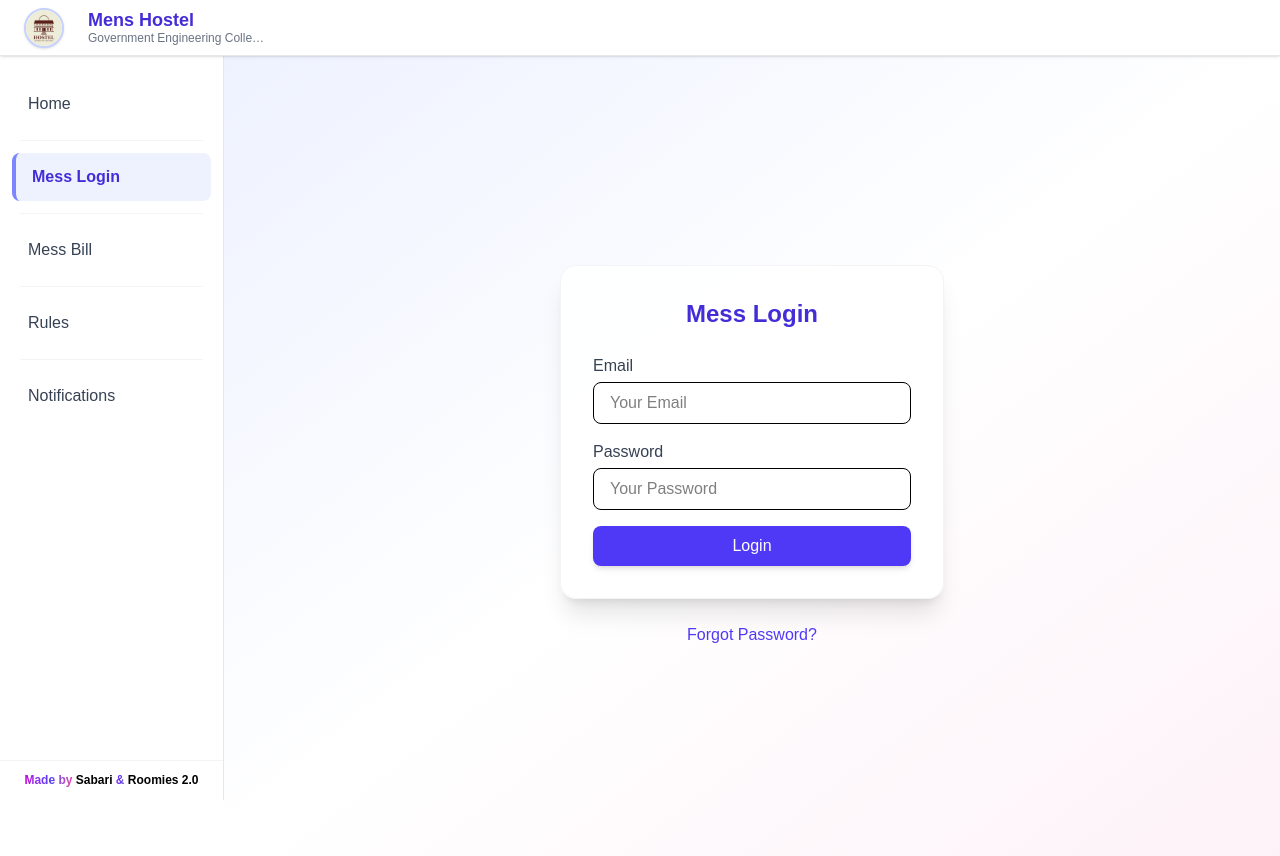
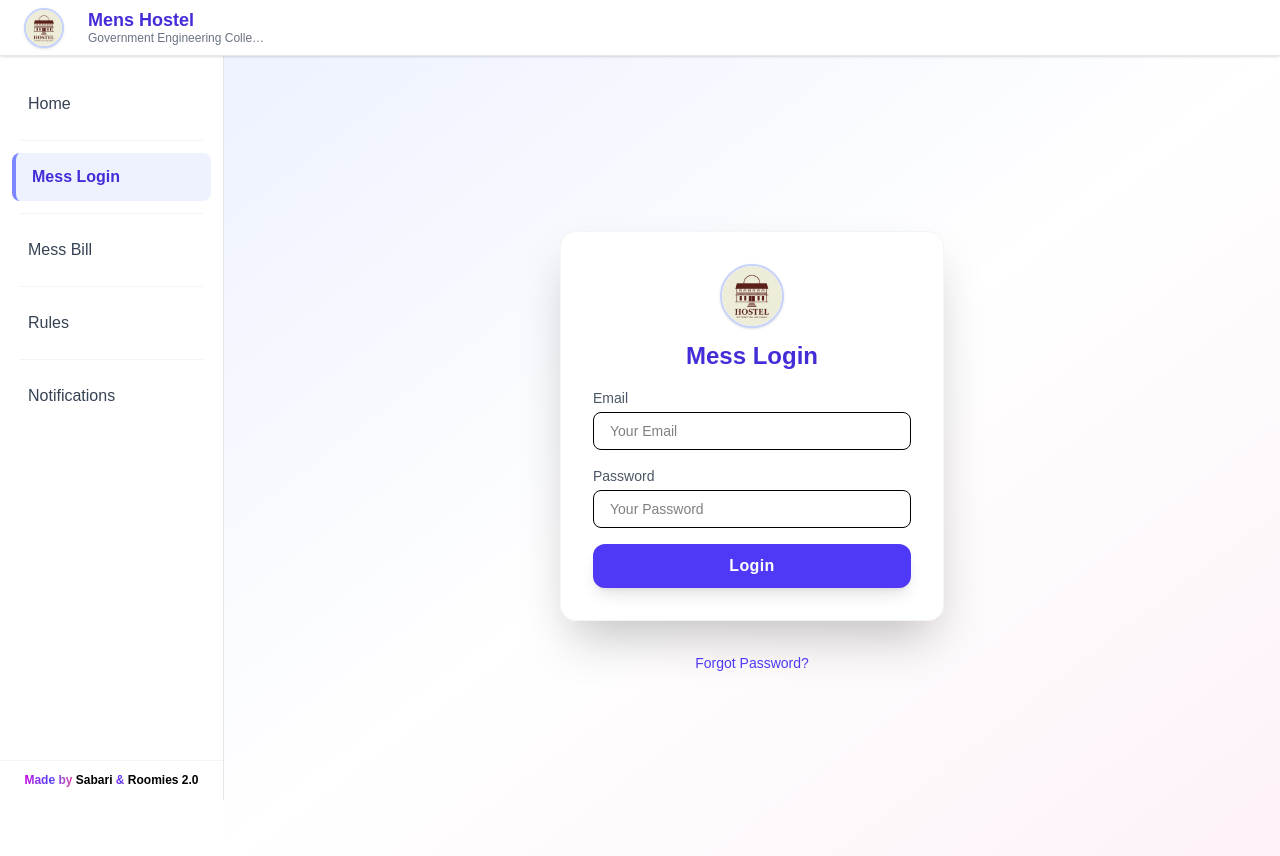
Before and after one commit to UserisSabari/Mens--Hostel-GECSKP, a Next.js app in the folder frontend/: page /login in a window 1280 px wide. Built offline with nearby package versions, Linux system fonts and the light colour scheme.

Commit message:
Logo added and UI improvements in Login page

```diff
--- a/frontend/src/app/login/page.tsx
+++ b/frontend/src/app/login/page.tsx
@@ -48,45 +48,56 @@ export default function LoginPage() {
   };
 
   return (
-    <div className="flex min-h-screen w-full items-center justify-center bg-gradient-to-br from-indigo-50 via-white to-pink-50">
-      <div className="w-full max-w-sm">
-        <div className="bg-white/90 rounded-2xl shadow-xl p-8 border border-gray-100">
-          <h1 className="text-2xl font-bold text-center text-indigo-700 mb-6">Mess Login</h1>
-          <form onSubmit={handleSubmit} className="space-y-4">
+    <div className="flex min-h-screen w-full items-center justify-center bg-gradient-to-br from-indigo-50 via-white to-pink-50 px-2 py-6">
+      <div className="w-full max-w-xs sm:max-w-sm">
+        <div className="bg-white/95 rounded-2xl shadow-2xl p-6 sm:p-8 border border-gray-100 flex flex-col items-center">
+          <img
+            src="/logo.png"
+            alt="MH App Logo"
+            className="w-16 h-16 rounded-full border-2 border-indigo-200 shadow mb-3 bg-white object-cover"
+          />
+          <h1 className="text-xl sm:text-2xl font-semibold text-center text-indigo-700 mb-4">Mess Login</h1>
+          <form onSubmit={handleSubmit} className="space-y-4 w-full">
             <div>
-              <label className="block text-gray-700 font-medium mb-1">Email</label>
+              <label className="block text-gray-600 font-medium mb-1 text-sm">Email</label>
               <input
                 type="email"
                 placeholder="Your Email"
                 value={email}
                 onChange={(e) => setEmail(e.target.value)}
-                className="w-full px-4 py-2 border rounded-lg focus:outline-none focus:ring-2 focus:ring-indigo-400 text-black"
+                className="w-full px-4 py-2 border rounded-lg focus:outline-none focus:ring-2 focus:ring-indigo-400 text-black text-sm bg-white"
                 required
               />
             </div>
             <div>
-              <label className="block text-gray-700 font-medium mb-1">Password</label>
+              <label className="block text-gray-600 font-medium mb-1 text-sm">Password</label>
               <input
                 type="password"
                 placeholder="Your Password"
                 value={password}
                 onChange={(e) => setPassword(e.target.value)}
-                className="w-full px-4 py-2 border rounded-lg focus:outline-none focus:ring-2 focus:ring-indigo-400 text-black"
+                className="w-full px-4 py-2 border rounded-lg focus:outline-none focus:ring-2 focus:ring-indigo-400 text-black text-sm bg-white"
                 required
               />
             </div>
             <button
               type="submit"
-              className="w-full bg-indigo-600 text-white py-2 rounded-lg hover:bg-indigo-700 transition-colors shadow-md"
+              className="w-full bg-indigo-600 text-white py-2.5 rounded-xl hover:bg-indigo-700 transition-all shadow-lg font-semibold text-base tracking-wide disabled:opacity-60 disabled:cursor-not-allowed"
               disabled={loading}
             >
-              {loading ? (<span className="flex items-center justify-center"><svg className="animate-spin h-5 w-5 mr-2 text-white" xmlns="http://www.w3.org/2000/svg" fill="none" viewBox="0 0 24 24"><circle className="opacity-25" cx="12" cy="12" r="10" stroke="currentColor" strokeWidth="4"></circle><path className="opacity-75" fill="currentColor" d="M4 12a8 8 0 018-8v8z"></path></svg>Logging in...</span>) : "Login"}
+              {loading ? (
+                <span className="flex items-center justify-center">
+                  <svg className="animate-spin h-5 w-5 mr-2 text-white" xmlns="http://www.w3.org/2000/svg" fill="none" viewBox="0 0 24 24"><circle className="opacity-25" cx="12" cy="12" r="10" stroke="currentColor" strokeWidth="4"></circle><path className="opacity-75" fill="currentColor" d="M4 12a8 8 0 018-8v8z"></path></svg>
+                  Logging in...
+                </span>
+              ) : "Login"}
             </button>
           </form>
         </div>
         <div className="mt-6 text-center">
           <Link href="/forgot-password">
-            <span className="text-indigo-600 hover:underline cursor-pointer font-medium">
+            <span className="inline-block text-indigo-600 font-medium text-sm px-2 py-2 cursor-pointer transition-colors duration-150
+              hover:underline focus:underline active:underline rounded focus:outline-none focus:ring-2 focus:ring-indigo-300">
               Forgot Password?
             </span>
           </Link>
```
